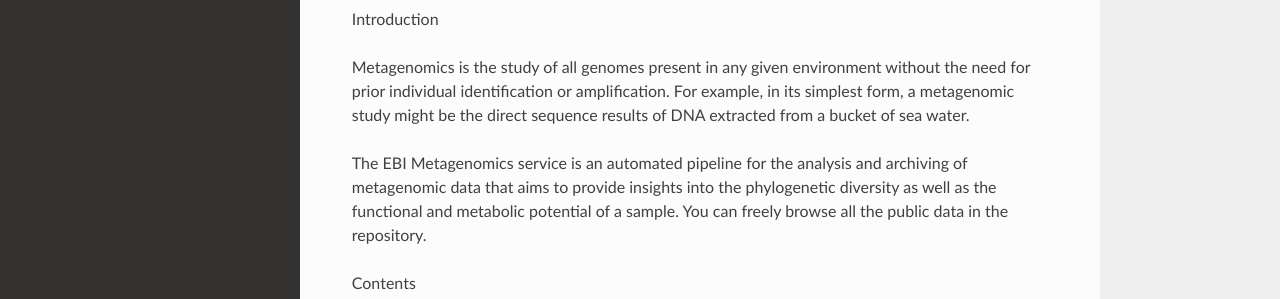
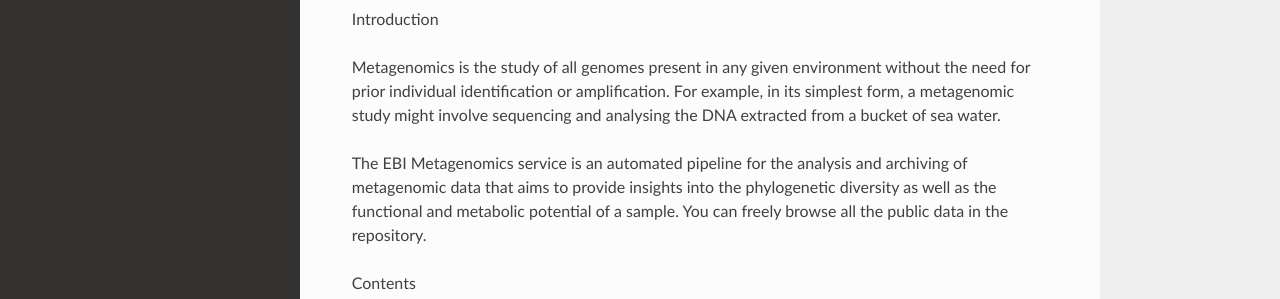
Before and after one commit to EBI-Metagenomics/EMG-docs, a Sphinx documentation site: the page built from docs/index.rst, in a window 1280 px wide. Shown: the part 152-451 px from the top of the page. Built offline with Sphinx 7.4.7 and the Read the Docs theme 2.0.0, drawn with Linux system fonts in a browser that asks for light colours.

Commit message:
Update index.rst

```diff
--- a/docs/index.rst
+++ b/docs/index.rst
@@ -10,8 +10,8 @@
 
 Metagenomics is the study of all genomes present in any given environment
 without the need for prior individual identification or amplification. For
-example, in its simplest form, a metagenomic study might be the direct
-sequence results of DNA extracted from a bucket of sea water.
+example, in its simplest form, a metagenomic study might involve sequencing
+and analysing the DNA extracted from a bucket of sea water.
 
 The EBI Metagenomics service is an automated pipeline for the analysis
 and archiving of metagenomic data that aims to provide insights into the
```
